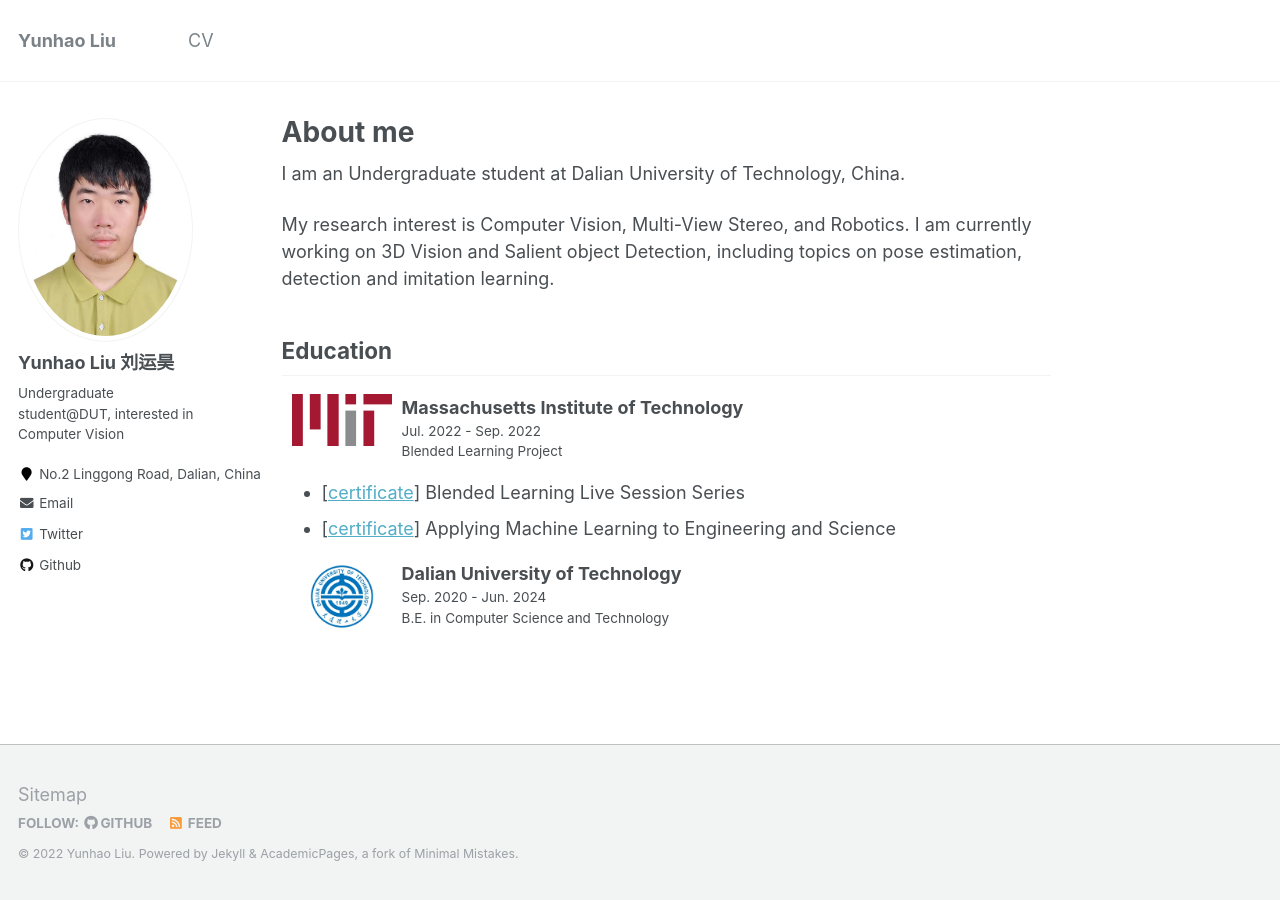
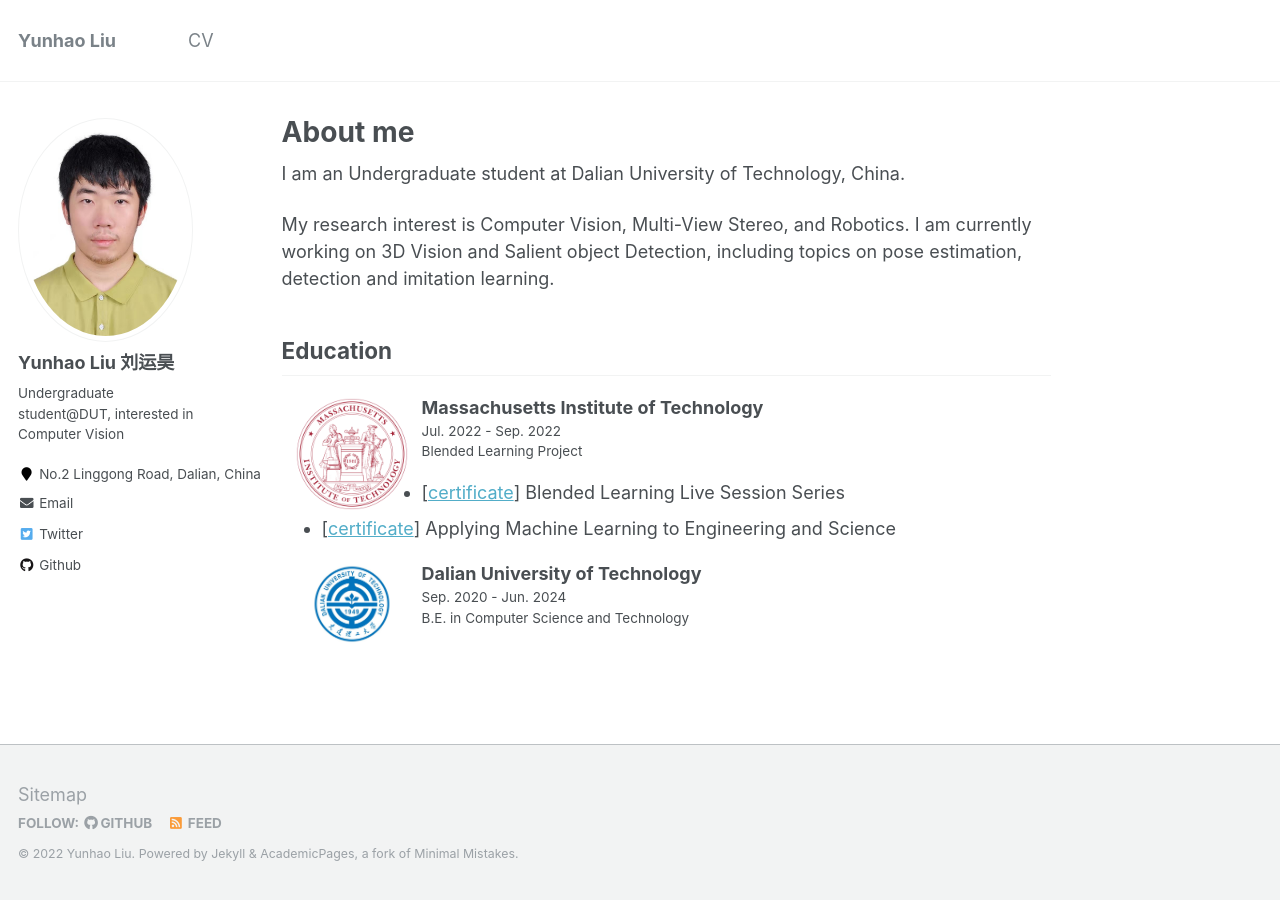
Before and after one commit to liuyunhaozz/liuyunhaozz.github.io, a Jekyll site: the page built from _pages/about.md, in a window 1280 px wide. Built offline with Jekyll 4.4.1, drawn with Linux system fonts in a browser that asks for light colours.

Commit message:
update about

```diff
--- a/_pages/about.md
+++ b/_pages/about.md
@@ -13,9 +13,9 @@ My research interest is Computer Vision, Multi-View Stereo, and Robotics.
 I am currently working on 3D Vision and Salient object Detection, including topics on pose estimation, detection and imitation learning.
 
 ## Education
-<dl><dt><img align="left" width="100" height="100S" hspace="10" src="./images/mit.png"/></dt><dt>Massachusetts Institute of Technology</dt><dd>Jul. 2022 - Sep. 2022</dd><dd>Blended Learning Project</dd></dl>
+<dl><dt><img align="left" width="120" height="120" hspace="10" src="./images/mit-new.png"/></dt><dt>Massachusetts Institute of Technology</dt><dd>Jul. 2022 - Sep. 2022</dd><dd>Blended Learning Project</dd></dl>
 
 * [[certificate](https://www.credential.net/dbe9c413-f7a9-42ed-9477-e5d53f67c39a)] Blended Learning Live Session Series
 * [[certificate](https://xpro.mit.edu/certificate/d95310c4-f466-499e-a3a1-5260bb42f8bd)] Applying Machine Learning to Engineering and Science
 
-<dl><dt><img align="left" width="100" height="100" hspace="10" src="./images/dut.bmp"/></dt><dt>Dalian University of Technology</dt><dd>Sep. 2020 - Jun. 2024</dd><dd>B.E. in Computer Science and Technology</dd></dl>
+<dl><dt><img align="left" width="120" height="120" hspace="10" src="./images/dut.bmp"/></dt><dt>Dalian University of Technology</dt><dd>Sep. 2020 - Jun. 2024</dd><dd>B.E. in Computer Science and Technology</dd></dl>
```
Also changed, not shown: images/mit-new.png (added).
